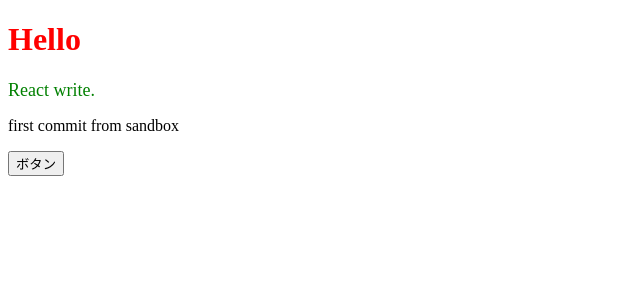
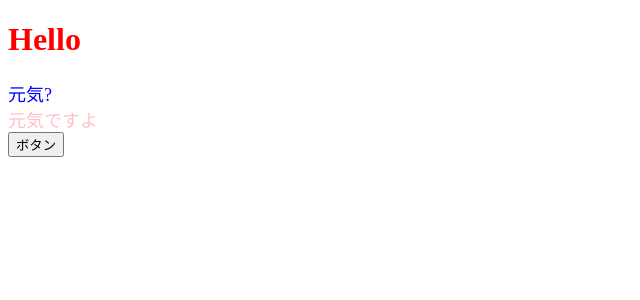
Before and after one commit to sinsky/react-practice, a React (Create React App) app: page / in a window 1280 px wide. Shown: the top 300 px of the page, without its empty margins (0-640 px from the left). Built offline with nearby package versions, Linux system fonts and the light colour scheme.

Commit message:
propsを使ってみる

```diff
--- a/src/App.jsx
+++ b/src/App.jsx
@@ -1,4 +1,5 @@
 import React from "react";
+import ColorfullMessage from "./compornents/ColorfullMessage";
 
 const App = () => {
   const onClickButton = () => alert("click");
@@ -12,8 +13,8 @@ const App = () => {
   return (
     <>
       <h1 style={{ color: "red" }}>Hello</h1>
-      <p style={myStyle}>React write.</p>
-      <p>first commit from sandbox</p>
+      <ColorfullMessage color="blue" message="元気?" />
+      <ColorfullMessage color="pink" message="元気ですよ" />
       <button onClick={onClickButton}>ボタン</button>
     </>
   );
--- /dev/null
+++ b/src/compornents/ColorfullMessage.jsx
@@ -0,0 +1,15 @@
+import React from "react";
+
+const ColorfullMessage = (props) => {
+  // console.group("ColorfullMessage");
+  // console.log(props);
+  // console.groupEnd("ColorfullMessage");
+  const colorStyle = {
+    color: props.color,
+    fontSize: "18px",
+    margin: "0px"
+  };
+  return <p style={colorStyle}>{props.message}</p>;
+};
+
+export default ColorfullMessage;
```
